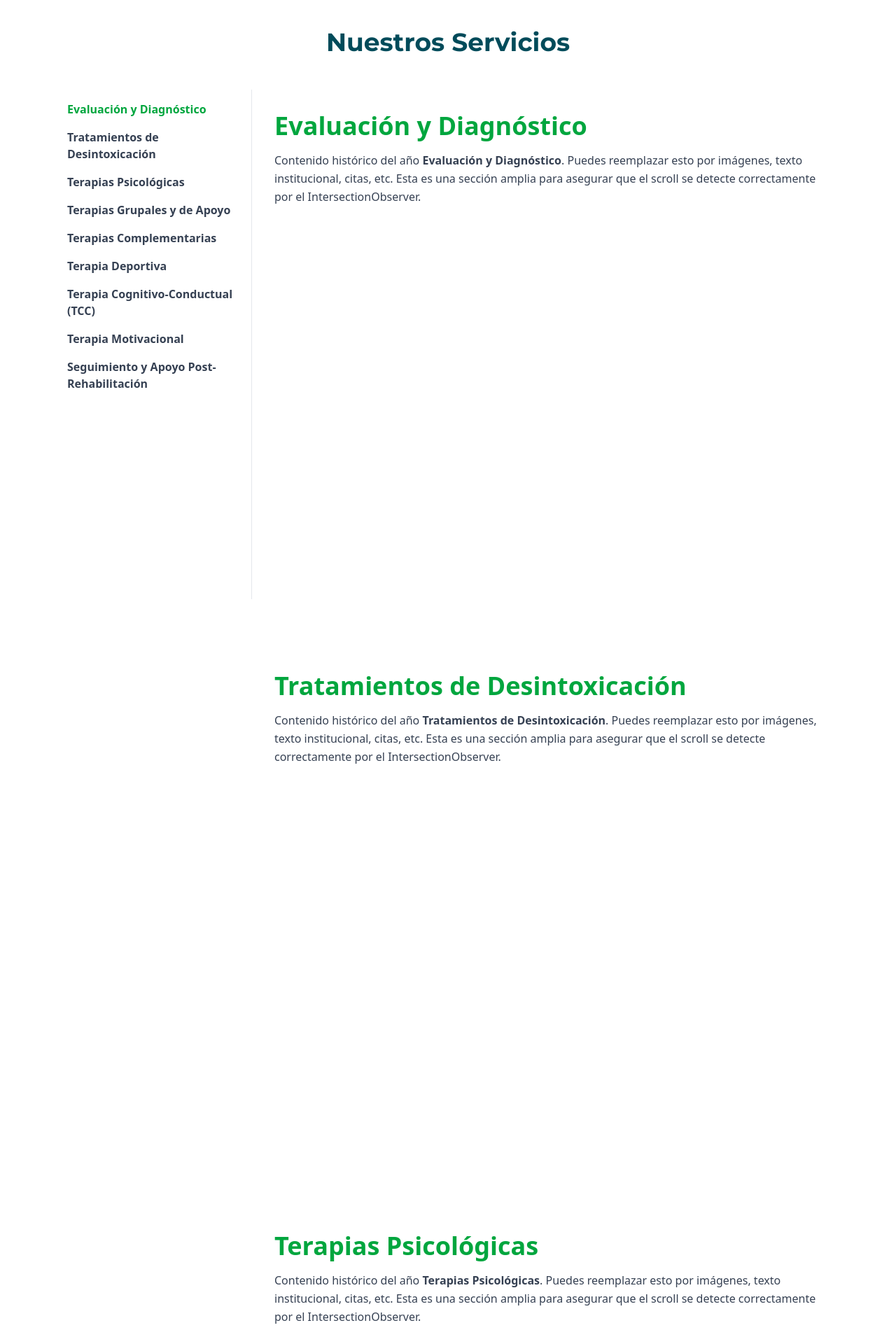
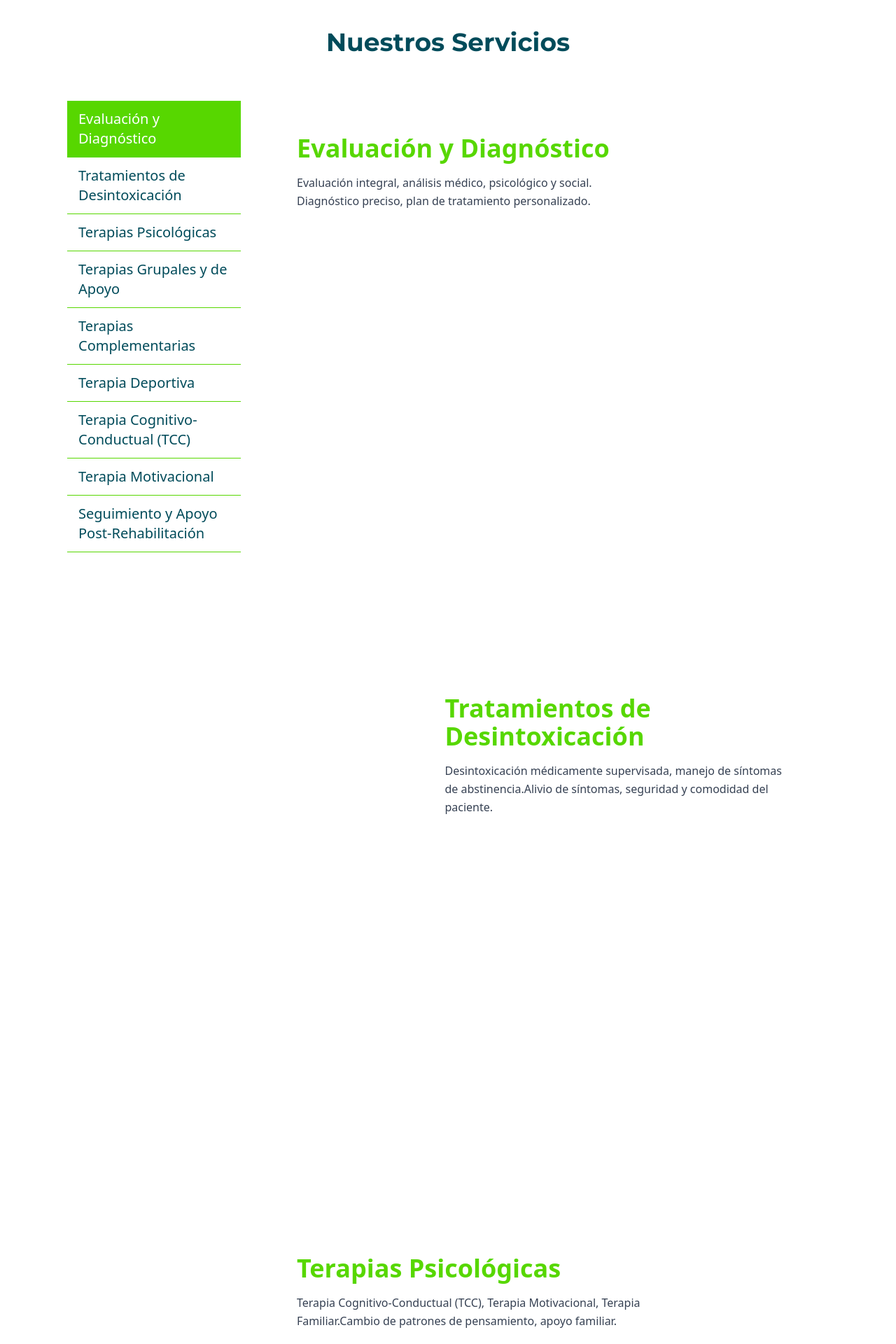
Before and after one commit to Pulloc-oficial/RosaFundation, a React (Vite) app in the folder rosa-fundation/: page /servicios in a window 1280 px wide. Shown: the part 160-2080 px from the top of the page at 70% size. Built offline with nearby package versions, Linux system fonts and the light colour scheme.

Commit message:
Diseño pagina Servicios

```diff
--- a/rosa-fundation/src/components/page1/pages/servicios.tsx
+++ b/rosa-fundation/src/components/page1/pages/servicios.tsx
@@ -1,23 +1,60 @@
 import { useEffect, useRef, useState } from "react";
 
-const years = [
-  "Evaluación y Diagnóstico",
-  "Tratamientos de Desintoxicación",
-  "Terapias Psicológicas",
-  "Terapias Grupales y de Apoyo",
-  "Terapias Complementarias",
-  "Terapia Deportiva",
-  "Terapia Cognitivo-Conductual (TCC)",
-  "Terapia Motivacional",
-  "Seguimiento y Apoyo Post-Rehabilitación"
+const itemServicios = [
+  {
+    titulo: "Evaluación y Diagnóstico",
+    descripcion: "Evaluación integral, análisis médico, psicológico y social. Diagnóstico preciso, plan de tratamiento personalizado.",
+    imagen: "",
+  },
+  {
+    titulo: "Tratamientos de Desintoxicación",
+    descripcion: "Desintoxicación médicamente supervisada, manejo de síntomas de abstinencia.Alivio de síntomas, seguridad y comodidad del paciente.",
+    imagen: "",
+  },
+  {
+    titulo: "Terapias Psicológicas",
+    descripcion: "Terapia Cognitivo-Conductual (TCC), Terapia Motivacional, Terapia Familiar.Cambio de patrones de pensamiento, apoyo familiar.",
+    imagen: "",
+  },
+  {
+    titulo:  "Terapias Grupales y de Apoyo",
+    descripcion: "Sesiones de terapia grupal, grupos de apoyo continuos.Apoyo mutuo, desarrollo de habilidades sociales.",
+    imagen: "",
+  },
+  {
+    titulo: "Terapias Complementarias",
+    descripcion: "Meditación y Yoga, Acupuntura, Asesoramiento Nutricional.Reducción del estrés, mejora del bienestar general.",
+    imagen: "",
+  },
+  {
+    titulo: "Terapia Deportiva",
+    descripcion: "Actividades deportivas, programas de ejercicio personalizados. Multicanchas.Mejora de la salud física, reducción del estrés.",
+    imagen: "",
+  },
+  {
+    titulo: "Terapia Cognitivo-Conductual (TCC)",
+    descripcion: "Identificación de Patrones de Pensamiento Desarrollo de Habilidades de Afrontamiento",
+    imagen: "",
+  },
+  {
+    titulo: "Terapia Motivacional",
+    descripcion: "Entrevista Motivacional: Utilizamos técnicas de entrevista motivacional para ayudar a los pacientes a reconocer y aumentar su motivación interna para el cambio.",
+    imagen: "",
+  },
+  {
+    titulo: "Seguimiento y Apoyo Post-Rehabilitación",
+    descripcion: "Seguimiento y Apoyo Post-Rehabilitación",
+    imagen: "",
+  },
+
 ];
 
 function servicios() {
   const sectionRefs = useRef<Record<string, HTMLElement | null>>({});
-  const [activeYear, setActiveYear] = useState<string>(years[0]);
+  const [activeYear, setActiveYear] = useState<string>(itemServicios[0].titulo);
 
-  const scrollToYear = (year: string) => {
-    sectionRefs.current[year]?.scrollIntoView({ behavior: "smooth" });
+  const scrollToYear = (item: string) => {
+    sectionRefs.current[item]?.scrollIntoView({ behavior: "smooth" });
   };
 
   useEffect(() => {
@@ -25,8 +62,8 @@ function servicios() {
       (entries) => {
         entries.forEach((entry) => {
           if (entry.isIntersecting && entry.target.id.startsWith("year-")) {
-            const year = entry.target.id.replace("year-", "");
-            setActiveYear(year);
+            const item = entry.target.id.replace("year-", "");
+            setActiveYear(item);
           }
         });
       },
@@ -36,8 +73,8 @@ function servicios() {
       }
     );
 
-    years.forEach((year) => {
-      const ref = sectionRefs.current[year];
+    itemServicios.forEach((item) => {
+      const ref = sectionRefs.current[item.titulo];
       if (ref) observer.observe(ref);
     });
 
@@ -54,38 +91,45 @@ function servicios() {
       {/* Contenedor principal */}
       <div className="flex">
         {/* Columna izquierda: Fechas */}
-        <div className="w-1/4 sticky top-[140px] h-[calc(100vh-72px)] p-4 bg-white border-r border-gray-200">
-          {years.map((year) => (
+        <div className="w-1/4 sticky top-[140px] h-[calc(100vh-72px)] p-4 bg-white">
+          {itemServicios.map((item) => (
             <button
-              key={year}
-              onClick={() => scrollToYear(year)}
-              className={`block mb-4 font-semibold text-left transition-colors ${
-                activeYear === year ? "text-green-600" : "text-gray-700"
-              }`}
+              key={item.titulo}
+              onClick={() => scrollToYear(item.titulo)}
+              className={`w-full text-left text-xl px-4 py-3 transition-all duration-300 border-b border-b-[#57D700]
+                ${activeYear === item.titulo
+                  ? "bg-[#57D700] text-white"
+                  : "bg-white text-[#004B5A] hover:bg-gray-100"}`}
             >
-              {year}
+              {item.titulo}
             </button>
           ))}
         </div>
-
         {/* Contenido derecho */}
         <div className="w-3/4 p-8 scroll-mt-[300px]">
-          {years.map((year) => (
+            {itemServicios.map((item, index) => (
               <section
-              key={year}
+                key={item.titulo}
                 ref={(el) => {
-                sectionRefs.current[year] = el;
+                  sectionRefs.current[item.titulo] = el;
                 }}
-              id={`year-${year}`}
+                id={`year-${item.titulo}`}
                 className="min-h-screen "
               >
-              <h2 className="text-4xl font-bold text-green-600">{year}</h2>
+                {/* Alterna dirección con flex-row o flex-row-reverse */}
+                <div className={`flex ${index % 2 === 0 ? 'flex-row' : 'flex-row-reverse'} items-center gap-6`}>
+                  <div className="w-3/4 p-8">
+                    <h2 className="text-4xl font-bold text-[#57D700]">
+                      {item.titulo}
+                    </h2>
                     <p className="mt-4 text-gray-700 leading-relaxed">
-                Contenido histórico del año <strong>{year}</strong>. Puedes
-                reemplazar esto por imágenes, texto institucional, citas, etc.
-                Esta es una sección amplia para asegurar que el scroll se detecte
-                correctamente por el IntersectionObserver.
+                      {item.descripcion}
                     </p>
+                  </div>
+                  <div className="w-1/4">
+                    {item.imagen}
+                  </div>
+                </div>
             </section>
           ))}
         </div>
```
Lines whose indentation alone changed are shown as unchanged.
